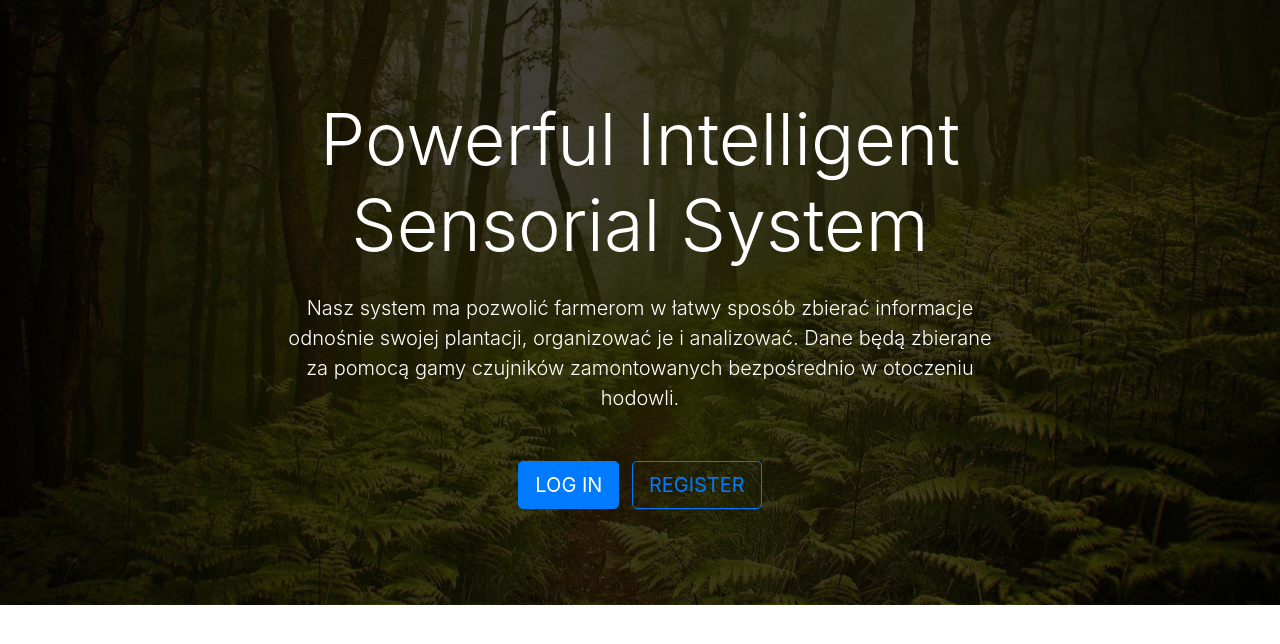
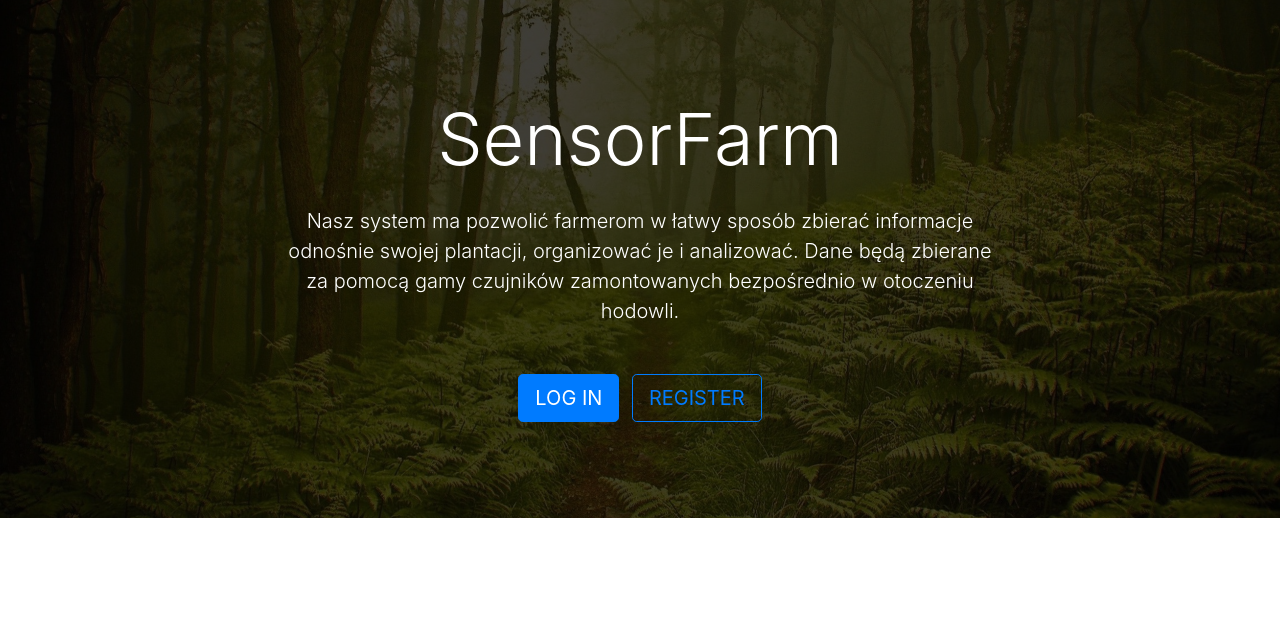
Before and after one commit to pdrabik223/Powerful-Intelligent-Sensorial-System, a PHP site: page / in a window 1280 px wide. Shown: the top 644 px of the page. Run offline with PHP 8.4, Linux system fonts and the light colour scheme; some libraries are stand-ins or nearby versions.

Commit message:
wykres update fix

```diff
--- a/html/dashboard.php
+++ b/html/dashboard.php
@@ -160,9 +160,6 @@ if(!isset($_SESSION['user_id'])){
           var data_greenery = <?php echo json_encode($chart_master['green']); ?>;
           var data_growth = <?php echo json_encode($chart_master['growth']); ?>;
           var data_date_greenery = <?php echo json_encode($chart_master['date_greenery']); ?>;
-
-          data_date_greenery.shift();
-          data_growth.shift();
 
           const ctx_t = document.getElementById('chart_canvas_1').getContext('2d');
           const chart_temperature = new Chart(ctx_t, {
--- a/html/index.php
+++ b/html/index.php
@@ -23,7 +23,7 @@ if(!isset($_SESSION['user_id'])){
     <div class="container py-5">
       <div class="row">
         <div class="mx-auto col-lg-8 col-md-10">
-          <h1 class="display-3 mb-4">Powerful Intelligent Sensorial System</h1>
+          <h1 class="display-3 mb-4">SensorFarm</h1>
           <p class="lead mb-5">Nasz system ma pozwolić farmerom w łatwy sposób zbierać informacje odnośnie swojej plantacji, organizować je i analizować. Dane będą zbierane za pomocą gamy czujników zamontowanych bezpośrednio w otoczeniu hodowli. </p> <a href="login" class="btn btn-lg btn-primary mx-1" >LOG IN</a> <a class="btn btn-lg mx-1 btn-outline-primary" href="register">REGISTER</a>
         </div>
       </div>
```
